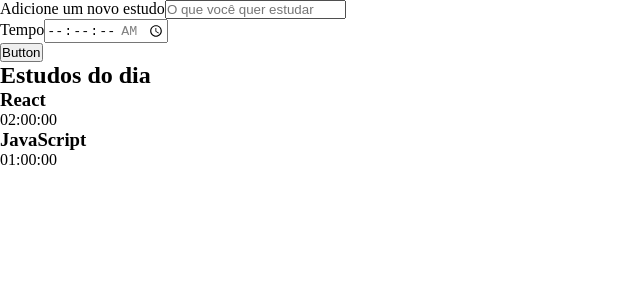
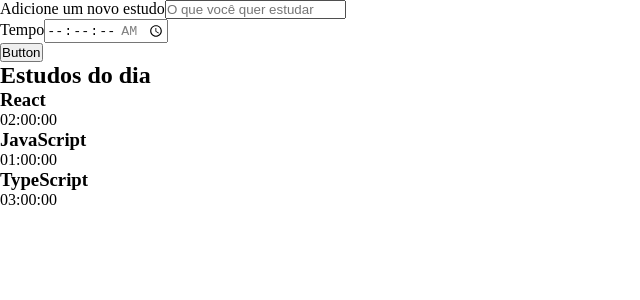
Before and after one commit to GustavoVieiraa/React-escrevendo-com-Typescript, a React (Create React App) app in the folder alura-gustadev-studies/: page / in a window 1280 px wide. Shown: the top 300 px of the page, without its empty margins (0-640 px from the left). Built offline with nearby package versions, Linux system fonts and the light colour scheme; the HTML template or start-up script is replaced by a standard one.

Commit message:
feat: Implementado a List dinamicamente utilizando o Map.

```diff
--- a/alura-gustadev-studies/src/components/List/List.tsx
+++ b/alura-gustadev-studies/src/components/List/List.tsx
@@ -1,18 +1,31 @@
 import React from "react";
 
 function List() {
+  const tarefas = [
+    {
+      tarefa: "React",
+      tempo: "02:00:00",
+    },
+    {
+      tarefa: "JavaScript",
+      tempo: "01:00:00",
+    },
+    {
+      tarefa: "TypeScript",
+      tempo: "03:00:00",
+    },
+  ];
+
   return (
     <aside>
       <h2>Estudos do dia </h2>
       <ul>
-        <li>
-          <h3>React</h3>
-          <span>02:00:00</span>
-        </li>
-        <li>
-          <h3>JavaScript</h3>
-          <span>01:00:00</span>
-        </li>
+        {tarefas.map((item, index) => (
+          <li key={index}>
+            <h3> {item.tarefa} </h3>
+            <span> {item.tempo} </span>
+          </li>
+        ))}
       </ul>
     </aside>
   );
```
